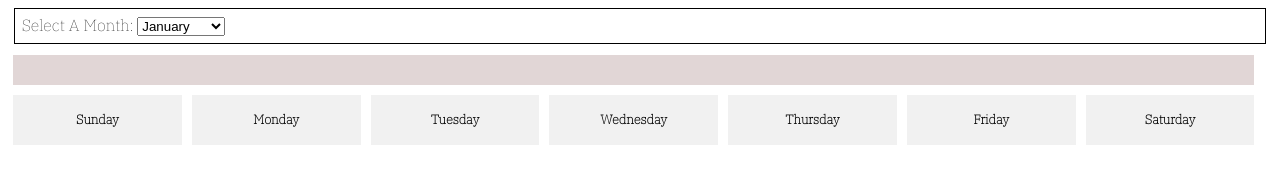
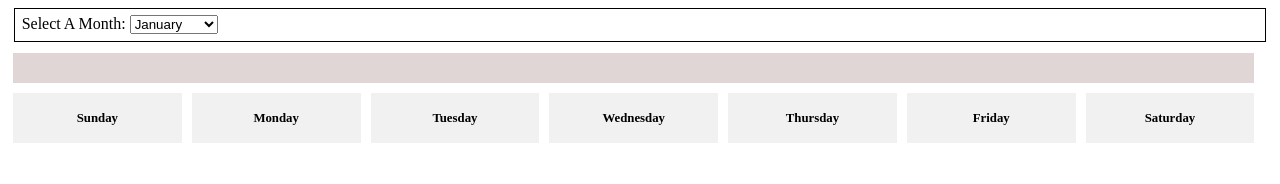
Before and after one commit to anirusso/plainjs-calendar, a plain HTML site: page index.html in a window 1280 px wide. Drawn offline with Linux system fonts and the light colour scheme.

Commit message:
changing font

```diff
--- a/index.html
+++ b/index.html
@@ -4,7 +4,7 @@
   <link rel="stylesheet" href="style.css">
   <link rel="preconnect" href="https://fonts.googleapis.com">
   <link rel="preconnect" href="https://fonts.gstatic.com" crossorigin>
-  <link href="https://fonts.googleapis.com/css2?family=IBM+Plex+Serif:wght@100&display=swap" rel="stylesheet">
+  <link href="https://fonts.googleapis.com/css2?family=Roboto:wght@100&display=swap" rel="stylesheet">
 </head>
 
 <body>
```
